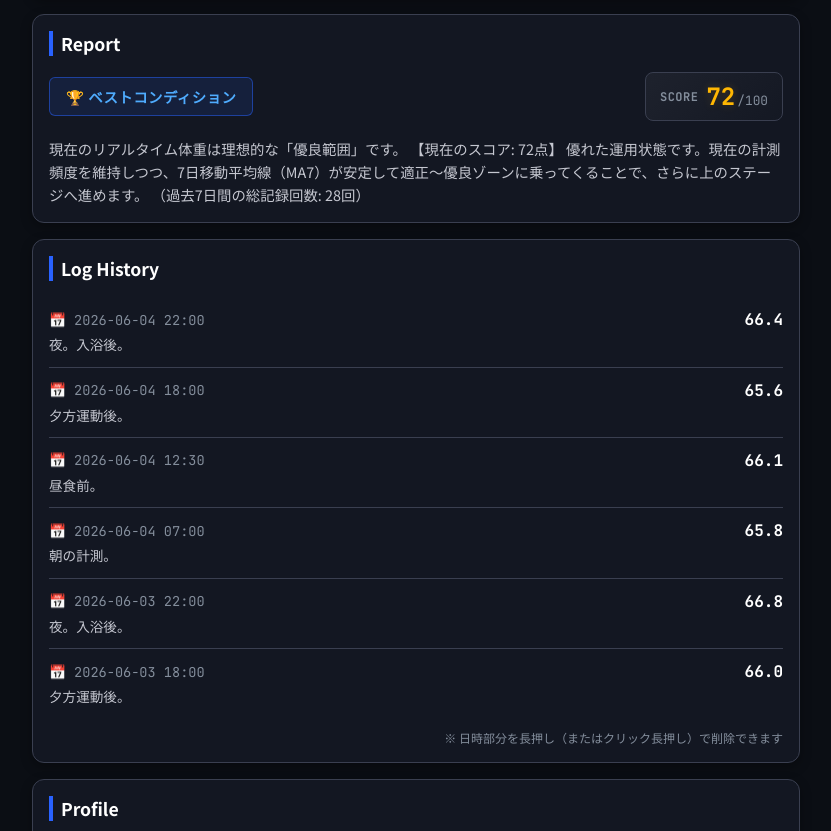
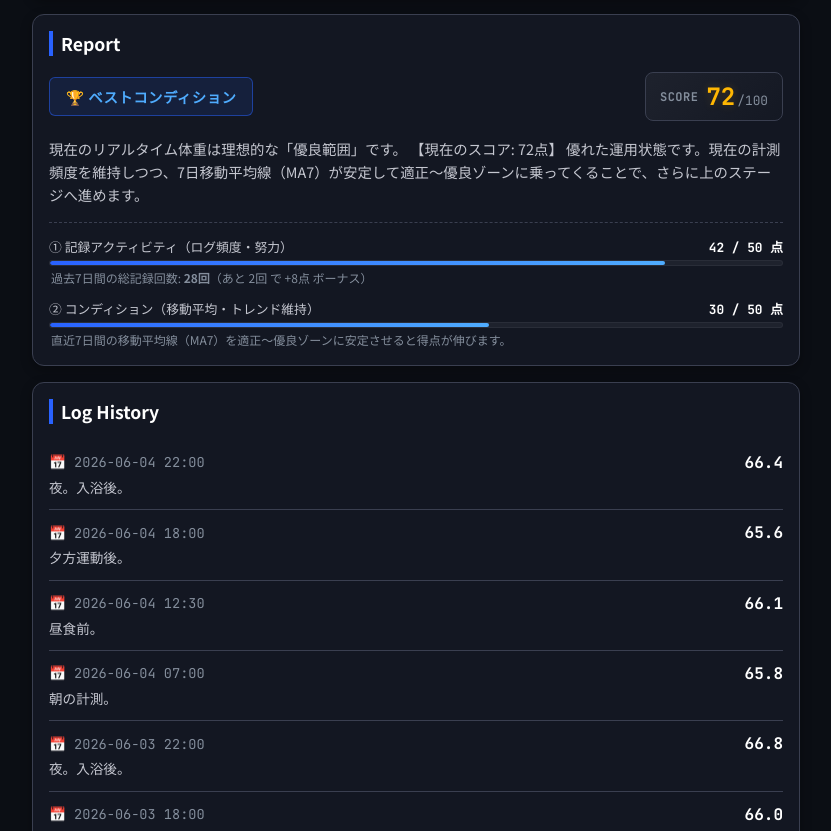
Before and after one commit to 55103103/mylog, a plain HTML site: page index.html in a window 1280 px wide. Shown: the part 1180-2011 px from the top of the page, without its empty margins (224-1055 px from the left). Drawn offline with nearby package versions, Linux system fonts and the light colour scheme.

Commit message:
Add files via upload

```diff
--- a/index.html
+++ b/index.html
@@ -352,7 +352,6 @@
             gap: 12px;
         }
 
-        /* 枠線＆背景色を強化したTradingView風ステータスバッジ */
         .status-badge-box {
             font-size: 0.9rem;
             font-weight: 700;
@@ -383,7 +382,6 @@
             color: var(--text-muted);
         }
 
-        /* スコア表示用ブロック */
         .score-container {
             background: linear-gradient(135deg, #1e222d, #141823);
             border: 1px solid var(--border-color);
@@ -408,7 +406,7 @@
         .score-value {
             font-size: 1.5rem;
             font-weight: 700;
-            color: #ffb703; /* ゴールド系の配色 */
+            color: #ffb703;
             text-shadow: 0 0 10px rgba(255, 183, 3, 0.2);
         }
         .score-max {
@@ -421,6 +419,56 @@
             font-size: 0.9rem;
             line-height: 1.6;
             color: var(--text-main);
+        }
+
+        /* --- Reportウィンドウ内訳用の追加スタイル --- */
+        .score-breakdown {
+            margin-top: 16px;
+            padding-top: 14px;
+            border-top: 1px dashed var(--border-color);
+            display: flex;
+            flex-direction: column;
+            gap: 12px;
+        }
+        .breakdown-item {
+            display: flex;
+            flex-direction: column;
+            gap: 4px;
+        }
+        .breakdown-meta {
+            display: flex;
+            justify-content: space-between;
+            font-size: 0.8rem;
+        }
+        .breakdown-label {
+            color: var(--text-main);
+            font-weight: 500;
+        }
+        .breakdown-points {
+            font-family: var(--font-mono);
+            color: var(--text-bright);
+            font-weight: 700;
+        }
+        .breakdown-bar-bg {
+            width: 100%;
+            height: 6px;
+            background-color: var(--bg-input);
+            border-radius: 3px;
+            overflow: hidden;
+            border: 1px solid rgba(255,255,255,0.05);
+        }
+        .breakdown-bar-fill {
+            height: 100%;
+            background: linear-gradient(90deg, var(--theme-blue), #4facfe);
+            width: 0%;
+            transition: width 0.4s ease;
+            border-radius: 3px;
+        }
+        .breakdown-hint {
+            font-size: 0.75rem;
+            color: var(--text-muted);
+            line-height: 1.4;
+            padding-left: 2px;
         }
 
         /* --- 履歴リスト --- */
@@ -626,7 +674,7 @@
 <body>
 
     <div class="nav-container">
-        <div class="brand-title">MyLog Healthcare</div>
+        <div class="brand-title">MyLog</div>
         <a href="howto.html" class="btn-help">📖 HOW TO</a>
     </div>
 
@@ -746,6 +794,8 @@
         <div id="report-box" class="report-text">
             データを入力すると、現在の状況に合わせたアドバイスがここに表示されます。
         </div>
+
+        <div id="report-breakdown" class="score-breakdown" style="display: none;"></div>
     </div>
 
     <div class="card">
@@ -1202,11 +1252,12 @@
             reader.readAsText(file);
         }
 
-        /* --- スコア計算 ＆ レポート生成ロジック（最新版） --- */
+        /* --- スコア計算 ＆ レポート生成ロジック（内訳拡張版） --- */
         function generateReport() {
             const badgeBox = document.getElementById('status-badge-box');
             const scoreDisplay = document.getElementById('score-display');
             const reportBox = document.getElementById('report-box');
+            const breakdownBox = document.getElementById('report-breakdown');
 
             const validWeightLogs = logs.filter(l => l.weight !== null && l.weight !== undefined);
 
@@ -1215,6 +1266,7 @@
                 badgeBox.innerText = "⚠️ データ不足";
                 scoreDisplay.innerText = "0";
                 reportBox.innerText = "現在の体重データが登録されていません。まずは最初のログを記録しましょう。";
+                breakdownBox.style.display = "none";
                 return;
             }
 
@@ -1257,8 +1309,10 @@
                 if (count >= 3) score_activity += 2;
             });
 
+            let hasBonus = false;
             if (totalLogsPast7Days >= 30) {
                 score_activity += 8;
+                hasBonus = true;
             }
             if (score_activity > 50) score_activity = 50;
 
@@ -1277,7 +1331,6 @@
             let ma7CheckedDays = 0;
             let ma30CheckedDays = 0;
 
-            // 直近7日間のMA7データを検証
             for (let i = 0; i < 7; i++) {
                 const targetIdx = ma7List.length - 1 - i;
                 if (targetIdx >= 0) {
@@ -1292,7 +1345,6 @@
                     ma7PerfectNormal = false;
                 }
 
-                // 直近7日間のMA30データを検証
                 const targetIdx30 = ma30List.length - 1 - i;
                 if (targetIdx30 >= 0) {
                     ma30CheckedDays++;
@@ -1304,7 +1356,6 @@
                 }
             }
 
-            // コンディション階層別採点
             if (ma7CheckedDays >= 7 && ma7PerfectGood) {
                 score_condition = 40;
             } else if (ma7CheckedDays >= 7 && ma7PerfectNormal) {
@@ -1313,8 +1364,10 @@
                 score_condition = 10;
             }
 
+            let hasMa30Bonus = false;
             if (ma30CheckedDays >= 7 && ma30PerfectGood) {
                 score_condition += 10;
+                hasMa30Bonus = true;
             }
 
             // ==========================================
@@ -1323,7 +1376,7 @@
             const totalScore = score_activity + score_condition;
             scoreDisplay.innerText = totalScore;
 
-            // ステータス演出バッジの分岐（直近のリアルタイム体重で判定）
+            // ステータス演出バッジの分岐
             let statusClass = 'badge-box-fair';
             let statusText = '⚖️ 適正範囲内';
             let advice = '';
@@ -1342,22 +1395,62 @@
                 advice = `現在、リアルタイム体重が適正の境界線を越えています。`;
             }
 
-            // テクニカル・フィードバック
             advice += ` 【現在のスコア: ${totalScore}点】`;
-
             if (totalScore >= 90) {
-                advice += ` 驚異的なコントロールです！高頻度なローソク足形成（アクティビティ:${score_activity}点）と、中長期トレンド（MA）の完全な巡航維持が両立されています。`;
+                advice += ` 驚異的なコントロールです！高頻度なローソク足形成と、中長期トレンド（MA）の完全な巡航維持が両立されています。`;
             } else if (totalScore >= 70) {
                 advice += ` 優れた運用状態です。現在の計測頻度を維持しつつ、7日移動平均線（MA7）が安定して適正〜優良ゾーンに乗ってくることで、さらに上のステージへ進めます。`;
             } else {
                 advice += ` 体重の増減を恐れず、まずは1日3〜4回のマルチタイム計測を重ねてローソク足に「ヒゲ」を描き、アクティビティスコアを積み上げましょう。`;
             }
 
-            advice += ` （過去7日間の総記録回数: ${totalLogsPast7Days}回）`;
-
             badgeBox.className = `status-badge-box ${statusClass}`;
             badgeBox.innerText = statusText;
             reportBox.innerText = advice;
+
+            // ==========================================
+            // スコア内訳（Breakdown）の動的レンダリング
+            // ==========================================
+            const activityPct = (score_activity / 50) * 100;
+            const conditionPct = (score_condition / 50) * 100;
+
+            let activityHint = `過去7日間で1日3回スタンプ。3回/日を増やすと加点されます。`;
+            if (hasBonus) {
+                activityHint = `🔥 【週30回以上ボーナス獲得！】 素晴らしいログ密度です。`;
+            } else if (totalLogsPast7Days > 0) {
+                activityHint = `過去7日間の総記録回数: <strong>${totalLogsPast7Days}回</strong>（あと ${30 - totalLogsPast7Days}回 で +8点 ボーナス）`;
+            }
+
+            let conditionHint = `直近7日間の移動平均線（MA7）を適正〜優良ゾーンに安定させると得点が伸びます。`;
+            if (hasMa30Bonus) {
+                conditionHint = `💎 【長期維持ボーナス獲得！】 MA30も優良範囲をキープしています。`;
+            } else if (score_condition >= 40) {
+                conditionHint = `MA7は完璧です。過去7日間のMA30もすべて優良範囲に入ると長期維持ボーナス（+10点）が入ります。`;
+            }
+
+            breakdownBox.innerHTML = `
+                <div class="breakdown-item">
+                    <div class="breakdown-meta">
+                        <span class="breakdown-label">① 記録アクティビティ（ログ頻度・努力）</span>
+                        <span class="breakdown-points">${score_activity} / 50 点</span>
+                    </div>
+                    <div class="breakdown-bar-bg">
+                        <div class="breakdown-bar-fill" style="width: ${activityPct}%;"></div>
+                    </div>
+                    <div class="breakdown-hint">${activityHint}</div>
+                </div>
+                <div class="breakdown-item">
+                    <div class="breakdown-meta">
+                        <span class="breakdown-label">② コンディション（移動平均・トレンド維持）</span>
+                        <span class="breakdown-points">${score_condition} / 50 点</span>
+                    </div>
+                    <div class="breakdown-bar-bg">
+                        <div class="breakdown-bar-fill" style="width: ${conditionPct}%;"></div>
+                    </div>
+                    <div class="breakdown-hint">${conditionHint}</div>
+                </div>
+            `;
+            breakdownBox.style.display = "flex";
         }
 
         function getDailyCandlestickData(filterDays) {
```
